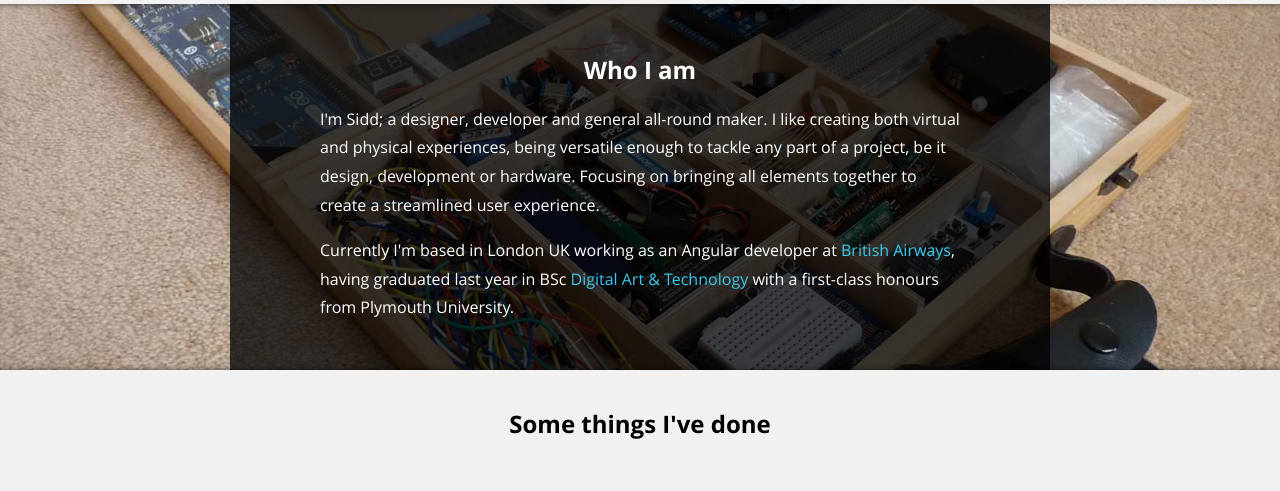
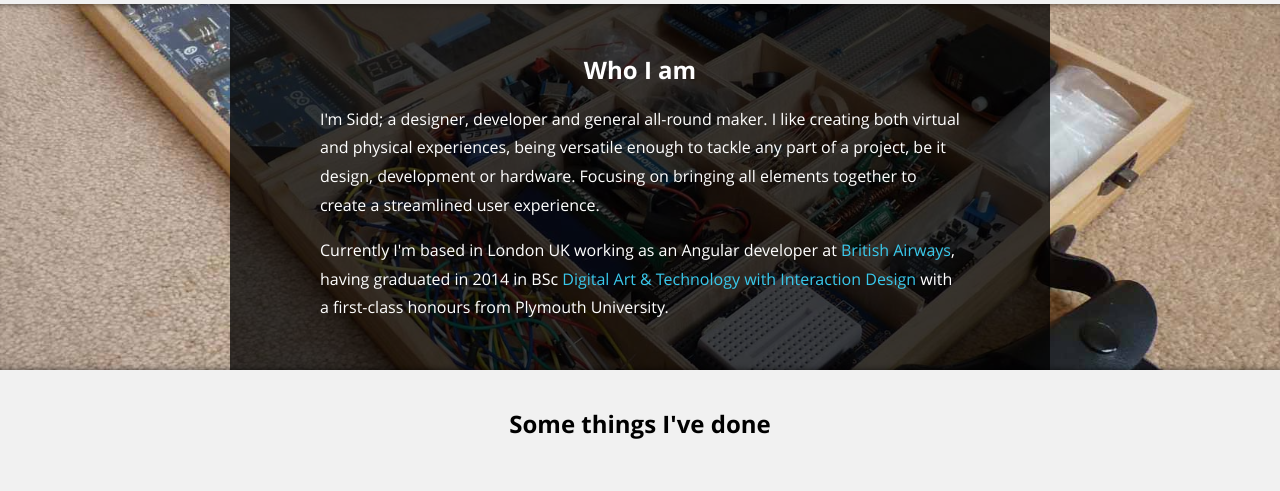
Before and after one commit to siddv/siddv-net, a PHP site: page / in a window 1280 px wide. Shown: the part 214-705 px from the top of the page. Run offline with PHP 8.4, Linux system fonts and the light colour scheme.

Commit message:
Modifies intro

```diff
--- a/index.php
+++ b/index.php
@@ -16,7 +16,7 @@
 				I'm Sidd; a designer, developer and general all-round maker. I like creating both virtual and physical experiences, being versatile enough to tackle any part of a project, be it design, development or hardware. Focusing on bringing all elements together to create a streamlined user experience.
 			</p>
 			<p>
-				Currently I'm based in London UK working as an Angular developer at <a href="http://ba.com" target="_blank">British Airways</a>, having graduated last year in BSc <a href="http://digitalartandtechnology.co.uk" target="_blank">Digital Art &amp; Technology</a> with a first-class honours from Plymouth University.
+				Currently I'm based in London UK working as an Angular developer at <a href="http://ba.com" target="_blank">British Airways</a>, having graduated in 2014 in BSc <a href="http://digitalartandtechnology.co.uk" target="_blank">Digital Art &amp; Technology with Interaction Design</a> with a first-class honours from Plymouth University.
 			</p>
 		</article>
 	</section>
```
